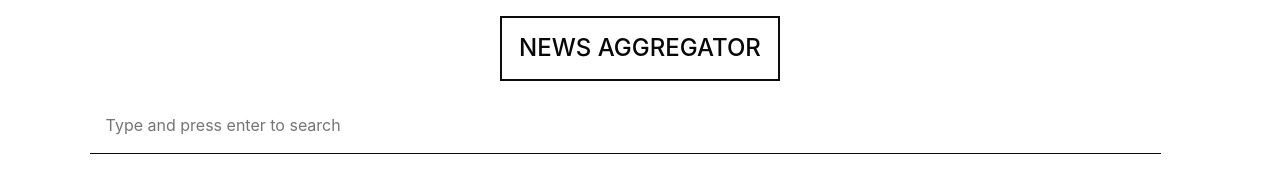
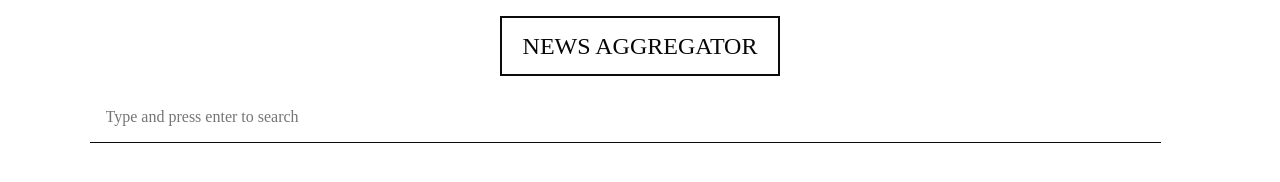
Before and after one commit to HarshwardhanPatil1329/news-aggregator-app, a website built with webpack: page src/index.html in a window 1280 px wide. Built offline with nearby package versions, Linux system fonts and the light colour scheme; no server answers; files whose address does not match are found by name.

Commit message:
Update index.html

```diff
--- a/src/index.html
+++ b/src/index.html
@@ -7,9 +7,10 @@
     <title>News Aggregator</title>
     <link rel="stylesheet" href="https://stackpath.bootstrapcdn.com/bootstrap/4.3.1/css/bootstrap.min.css" integrity="sha384-ggOyR0iXCbMQv3Xipma34MD+dH/1fQ784/j6cY/iJTQUOhcWr7x9JvoRxT2MZw1T" crossorigin="anonymous">
     <script src="https://stackpath.bootstrapcdn.com/bootstrap/4.3.1/js/bootstrap.min.js" integrity="sha384-JjSmVgyd0p3pXB1rRibZUAYoIIy6OrQ6VrjIEaFf/nJGzIxFDsf4x0xIM+B07jRM" crossorigin="anonymous"></script>
-    <link rel="stylesheet" href="index.css">
+    <link rel="stylesheet" type="text/css" href="./styles/index.css">
+    <link rel="stylesheet" type="text/css" href="./styles/reset.css">
     <script src="https://ajax.googleapis.com/ajax/libs/jquery/3.4.1/jquery.min.js"></script>
-    <script src="index.js"></script>
+    <script src="./scripts/index.js"></script>
 </head>
 
 <body>
```
